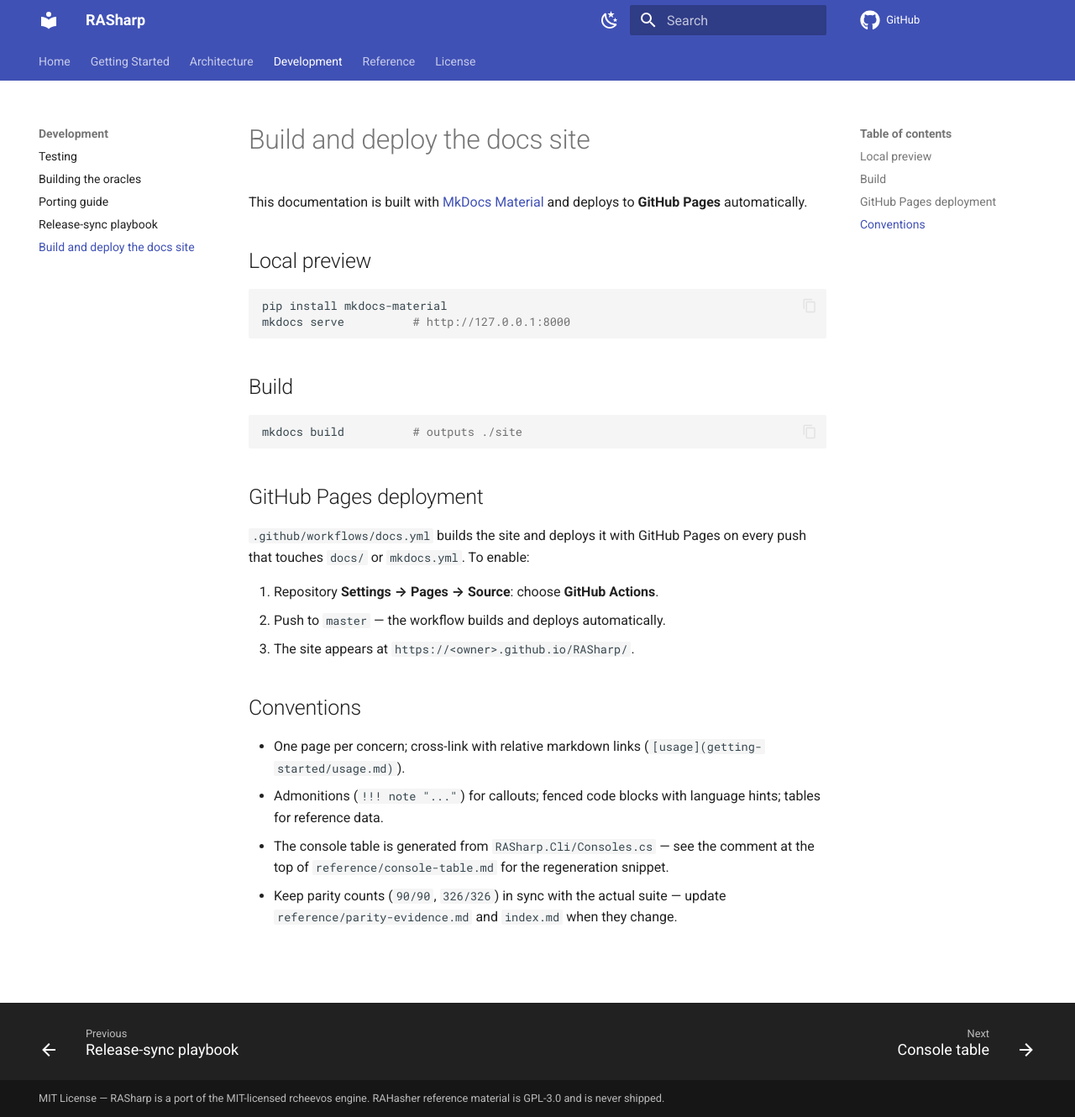
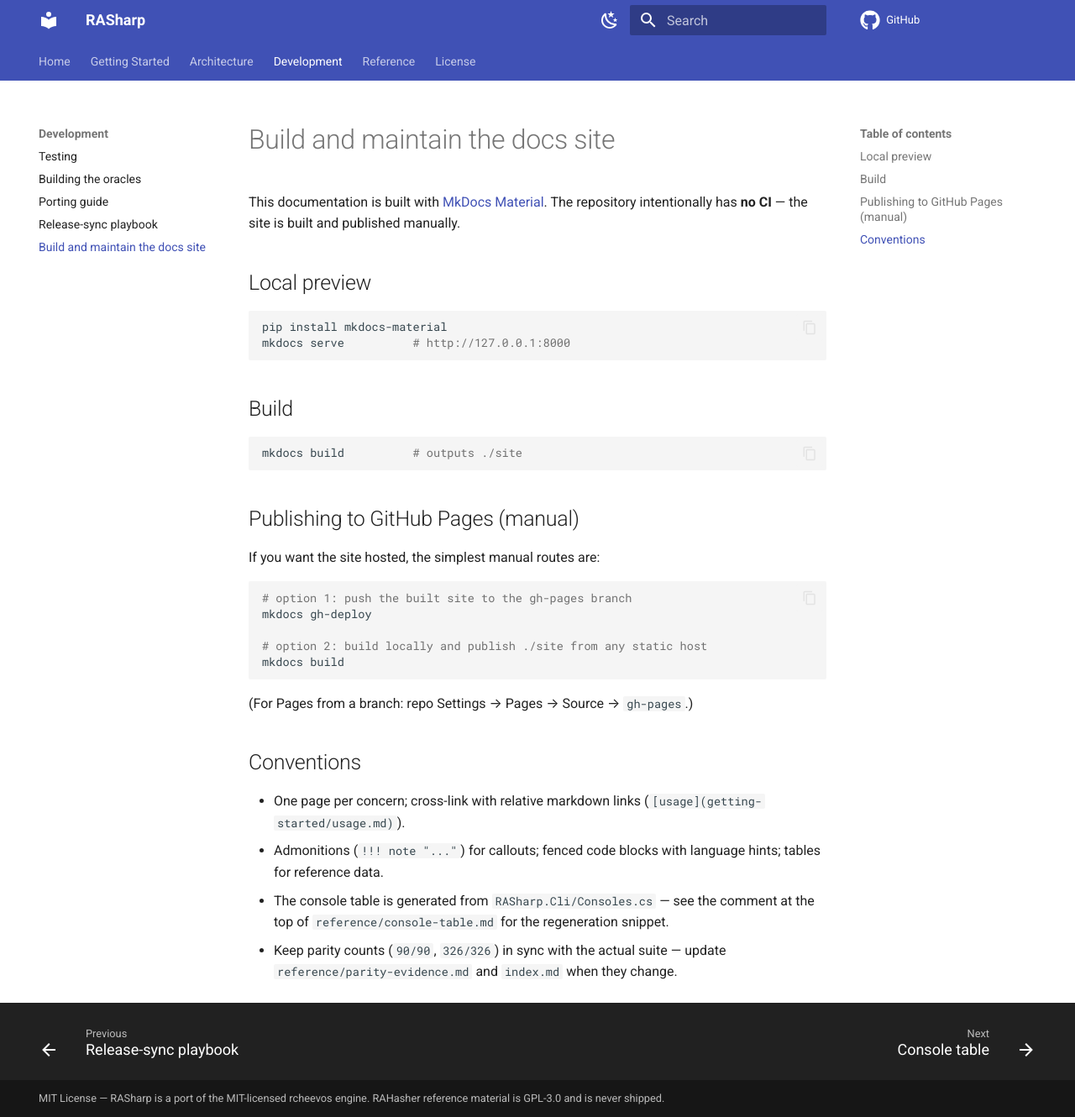
Before and after one commit to purelogiccode/RASharp, an MkDocs documentation site: the page built from docs/development/documentation.md, in a window 1280 px wide and 1330 px high. Shown: the whole window at 84% size. Built offline with MkDocs 1.6.1 and Material for MkDocs 9.7.7, drawn with Linux system fonts in a browser that asks for light colours; comment, search, counter and statistics services are not loaded.

Commit message:
Remove CI: delete GitHub Pages workflow; docs updated for manual publishing
- .github/workflows/docs.yml removed (no CI for this solution)
- documentation.md: site is built/published manually (mkdocs serve/build,
  optional mkdocs gh-deploy)
- publishing.md: drop the GitHub Actions snippet, add the 4-RID loop
- testing.md: rename 'CI-style verification' -> 'Full verification'

````diff
--- a/docs/development/documentation.md
+++ b/docs/development/documentation.md
@@ -1,7 +1,8 @@
-# Build and deploy the docs site
+# Build and maintain the docs site
 
-This documentation is built with [MkDocs Material](https://squidfunk.github.io/mkdocs-material/)
-and deploys to **GitHub Pages** automatically.
+This documentation is built with [MkDocs Material](https://squidfunk.github.io/mkdocs-material/).
+The repository intentionally has **no CI** — the site is built and published
+manually.
 
 ## Local preview
 
@@ -16,14 +17,19 @@ mkdocs serve          # http://127.0.0.1:8000
 mkdocs build          # outputs ./site
 ```
 
-## GitHub Pages deployment
+## Publishing to GitHub Pages (manual)
 
-`.github/workflows/docs.yml` builds the site and deploys it with GitHub
-Pages on every push that touches `docs/` or `mkdocs.yml`. To enable:
+If you want the site hosted, the simplest manual routes are:
 
-1. Repository **Settings → Pages → Source**: choose **GitHub Actions**.
-2. Push to `master` — the workflow builds and deploys automatically.
-3. The site appears at `https://<owner>.github.io/RASharp/`.
+```bash
+# option 1: push the built site to the gh-pages branch
+mkdocs gh-deploy
+
+# option 2: build locally and publish ./site from any static host
+mkdocs build
+```
+
+(For Pages from a branch: repo Settings → Pages → Source → `gh-pages`.)
 
 ## Conventions
 
````
Also changed, not shown: docs/development/testing.md (+1 -1 lines), docs/getting-started/publishing.md (+9 -12 lines), 1 other file.
